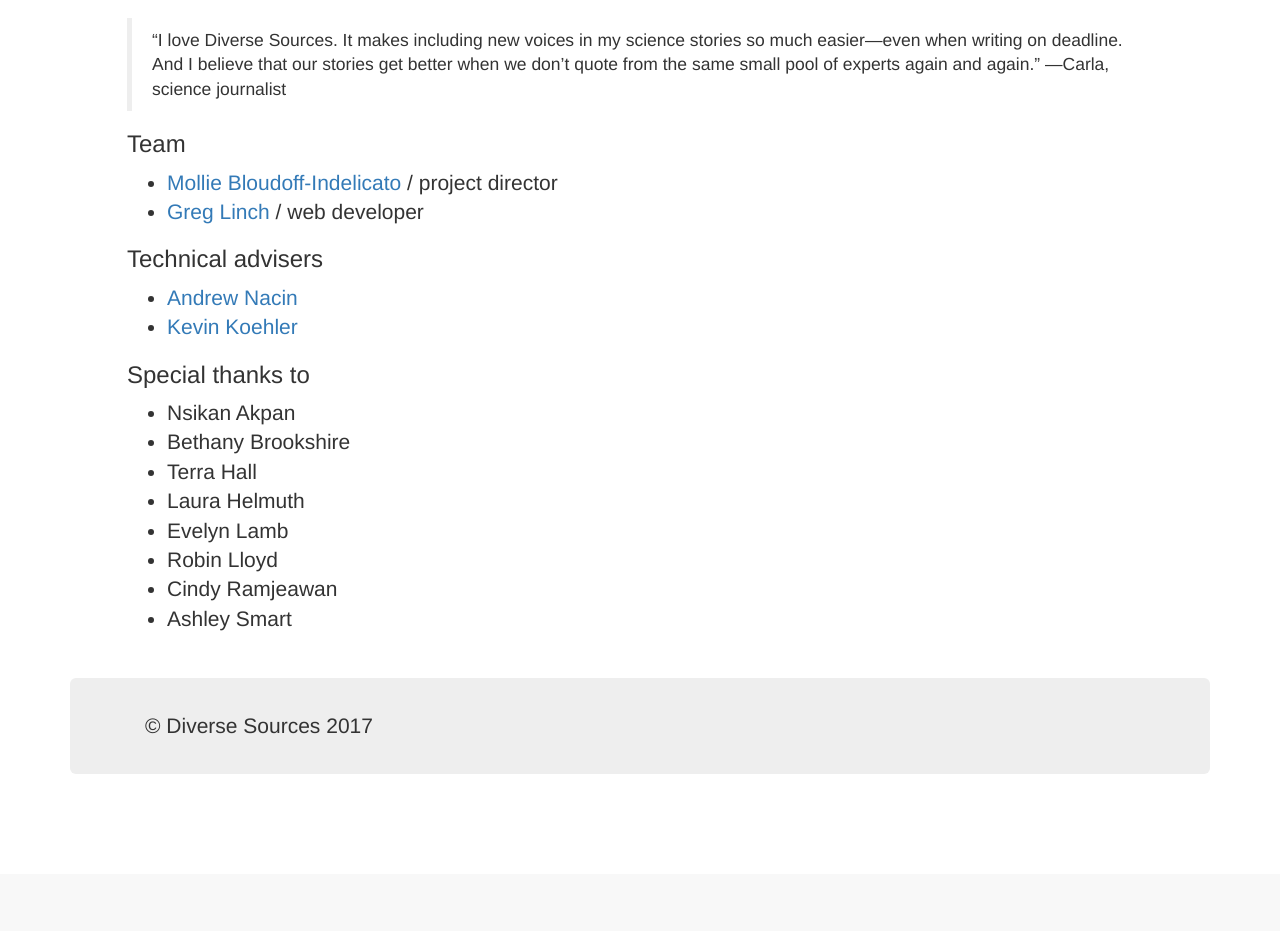
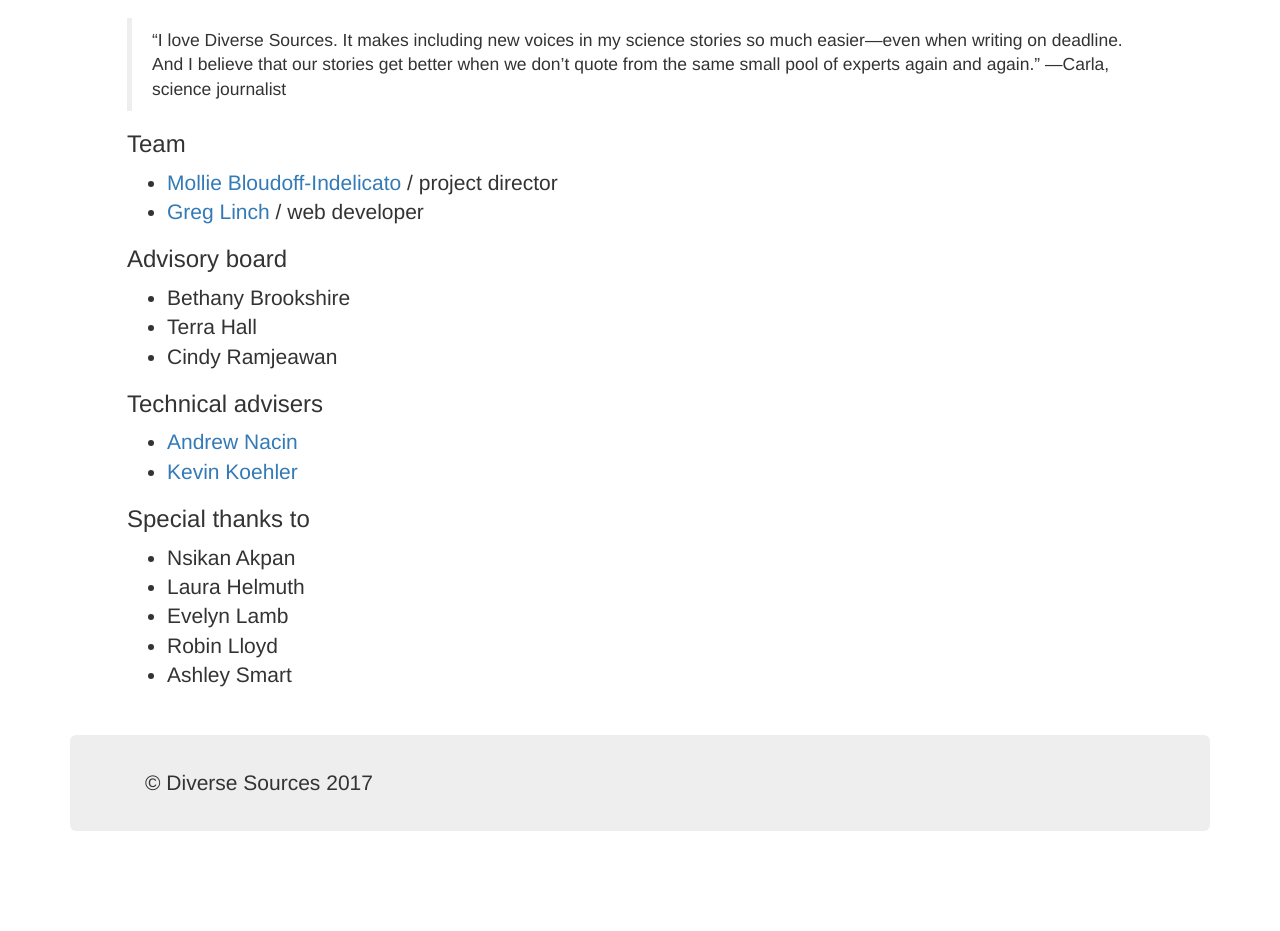
Before and after one commit to greglinch/sourcelist, a Django app: page /about in a window 1280 px wide. Shown: the part 1637-2568 px from the top of the page. Before the commit the page ends 2511 px from the top, so only its background shows below. Run offline with Django 3.2, Linux system fonts and the light colour scheme; some libraries are stand-ins or nearby versions.

Commit message:
update about page to create advisory board section and remove those folks from special thanks

```diff
--- a/templates/about.html
+++ b/templates/about.html
@@ -31,6 +31,13 @@
 			<li><a href="http://www.greglinch.com">Greg Linch</a> / web developer</li>
 		</ul>
 
+	<h3>Advisory board</h3>
+		<ul>
+			<li>Bethany Brookshire</li>
+			<li>Terra Hall</li>
+			<li>Cindy Ramjeawan</li>
+		</ul>
+
 	<h3>Technical advisers</h3>
 		<ul>
 			<li><a href="https://nacin.com/">Andrew Nacin</a></li>
```
Also changed, not shown: other parts of templates/about.html (+0 -3 lines).
